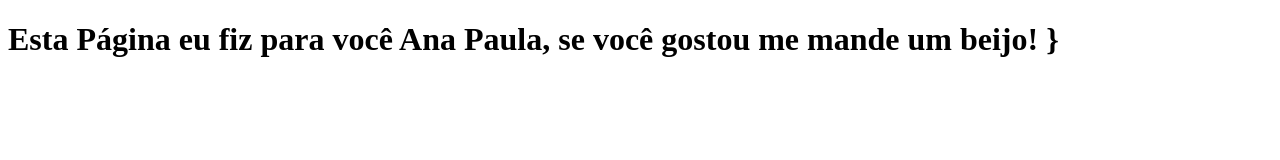
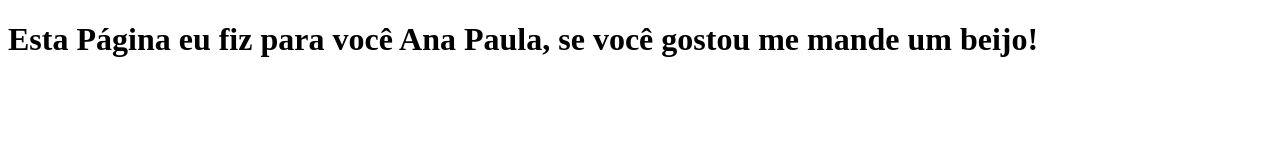
Before and after one commit to Maxmoscratus/GEM, a Next.js app: page / in a window 1280 px wide. Shown: the top 160 px of the page. Built offline with nearby package versions, Linux system fonts and the light colour scheme.

Commit message:
install `jest`and configure test scrits

```diff
--- a/package.json
+++ b/package.json
@@ -6,7 +6,9 @@
   "scripts": {
     "dev": "next dev",
     "lint:check": "prettier --check .",
-    "lint:fix": "prettier --write ."
+    "lint:fix": "prettier --write .",
+    "test": "jest",
+    "test:watch": "jest --watch"
   },
   "author": "",
   "license": "MIT",
@@ -16,6 +18,7 @@
     "react-dom": "^18.2.0"
   },
   "devDependencies": {
+    "jest": "^29.6.2",
     "prettier": "^3.2.5"
   }
 }
--- a/pages/index.js
+++ b/pages/index.js
@@ -2,7 +2,6 @@ function Home() {
   return (
     <h1>
       Esta Página eu fiz para você Ana Paula, se você gostou me mande um beijo!
-      }
     </h1>
   );
 }
```
Also changed, not shown: 1 other file (tests, documents, lock files or other folders).
